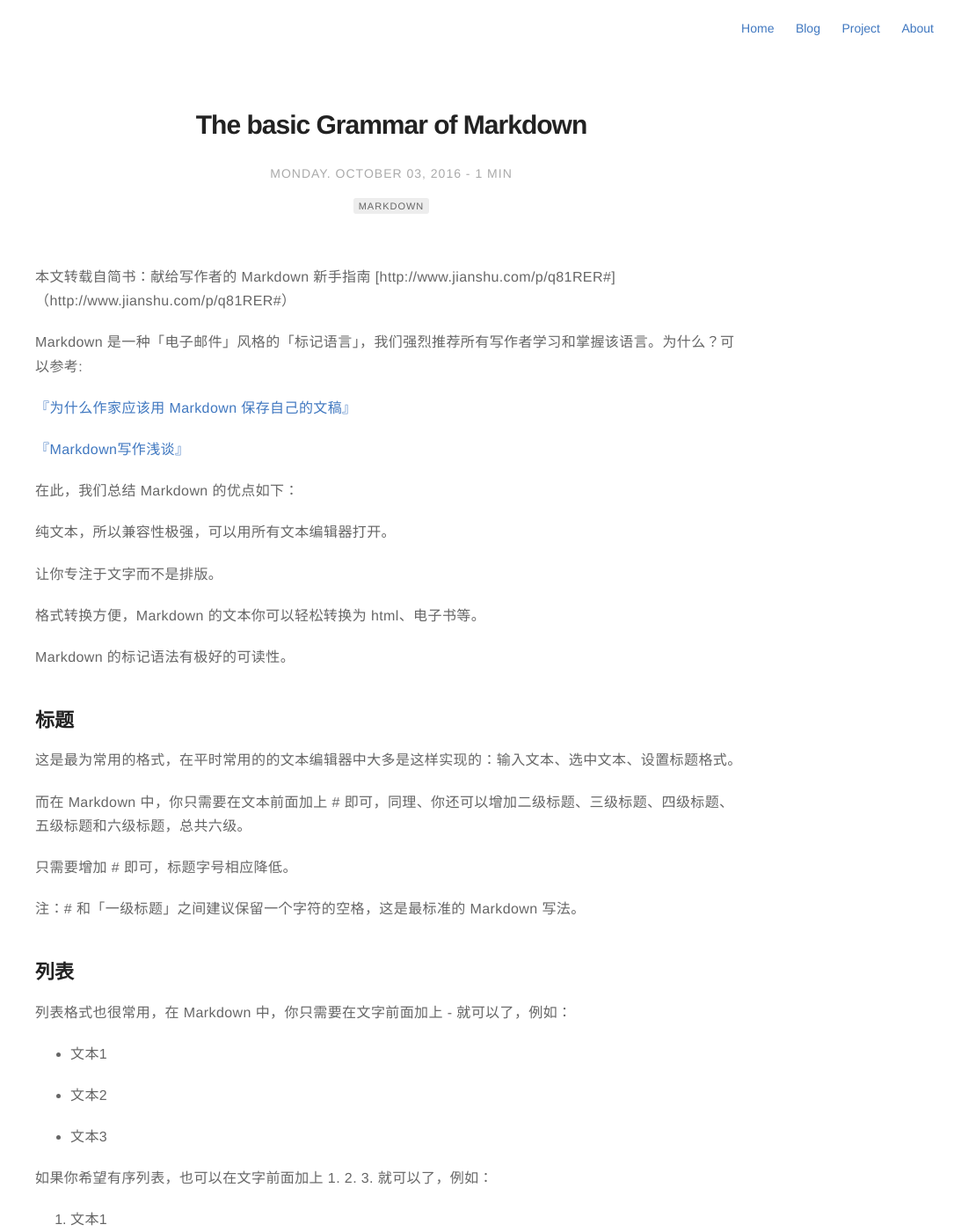
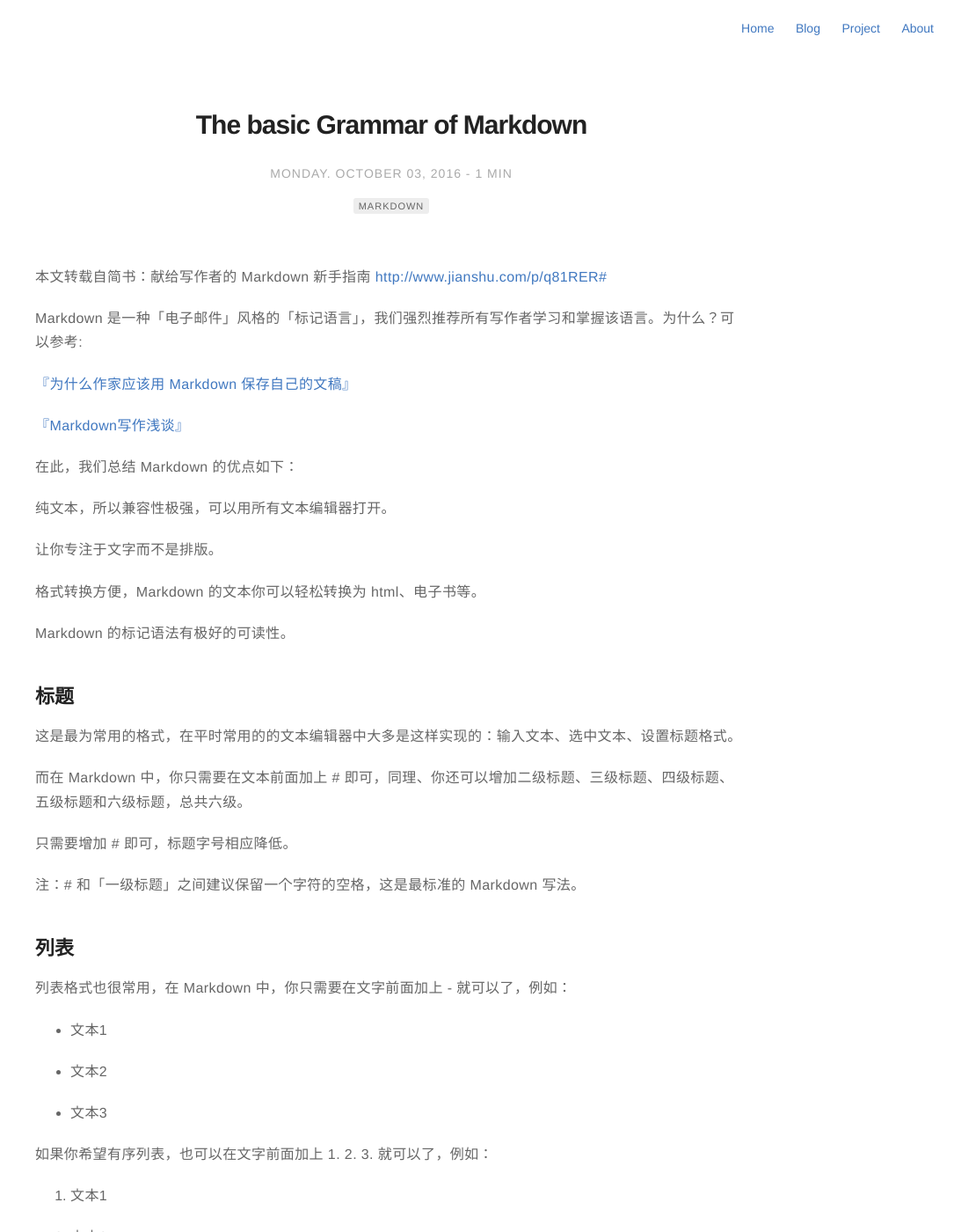
Before and after one commit to siqi-xu/siqi-xu.github.io, a Jekyll site: the page built from _posts/2016-10-03-The-basic-Grammar-of-Markdown.md, in a window 1280 px wide and 1400 px high. Shown: the whole window at 88% size, without its empty margins (195-1280 px from the left). Built offline with Jekyll 4.4.1, drawn with Linux system fonts in a browser that asks for light colours; some of the changed text lies outside the part shown.

Commit message:
Update 2016-10-03-The-basic-Grammar-of-Markdown.md

```diff
--- a/_posts/2016-10-03-The-basic-Grammar-of-Markdown.md
+++ b/_posts/2016-10-03-The-basic-Grammar-of-Markdown.md
@@ -8,7 +8,7 @@ tag:
 blog: true
 ---
 
-本文转载自简书：献给写作者的 Markdown 新手指南 [http://www.jianshu.com/p/q81RER#]（http://www.jianshu.com/p/q81RER#）
+本文转载自简书：献给写作者的 Markdown 新手指南 [http://www.jianshu.com/p/q81RER#](http://www.jianshu.com/p/q81RER#)
 
 Markdown 是一种「电子邮件」风格的「标记语言」，我们强烈推荐所有写作者学习和掌握该语言。为什么？可以参考:
 
```
Also changed, not shown: other parts of _posts/2016-10-03-The-basic-Grammar-of-Markdown.md (+3 -1 lines).
